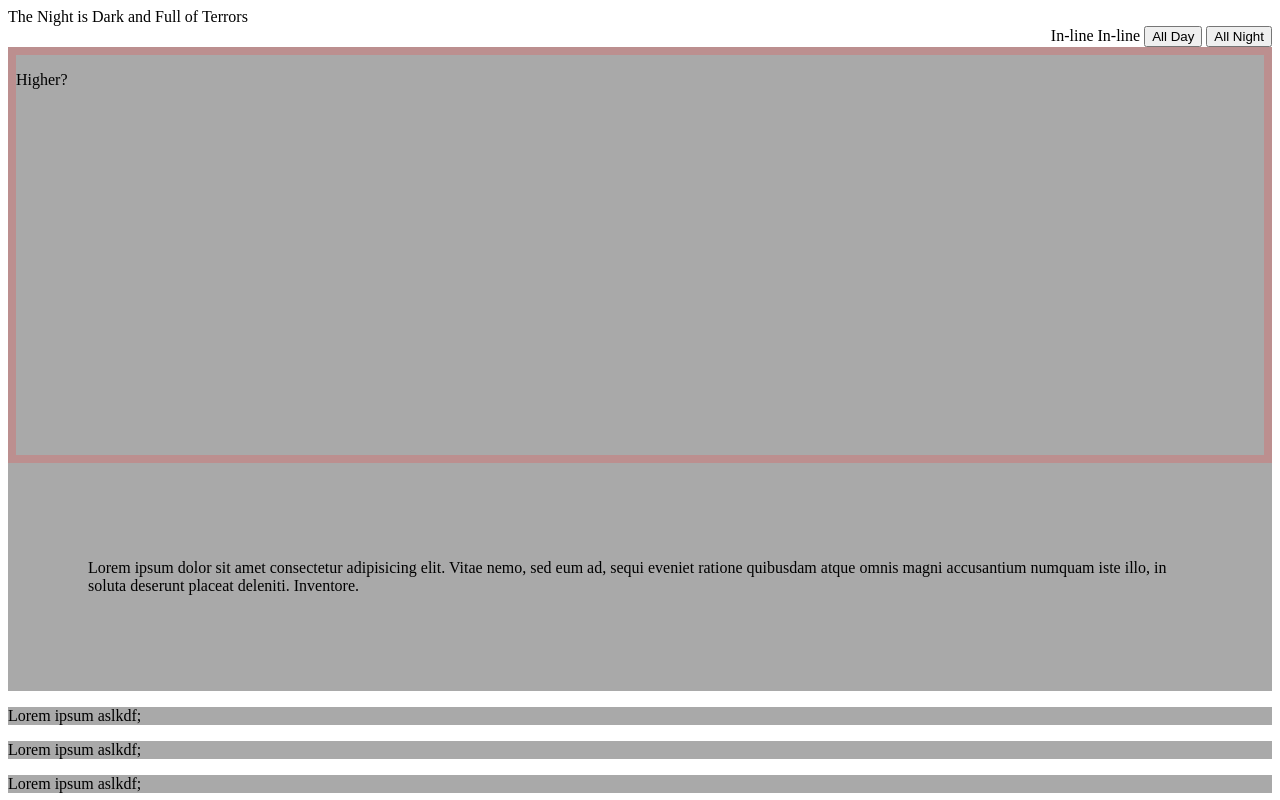
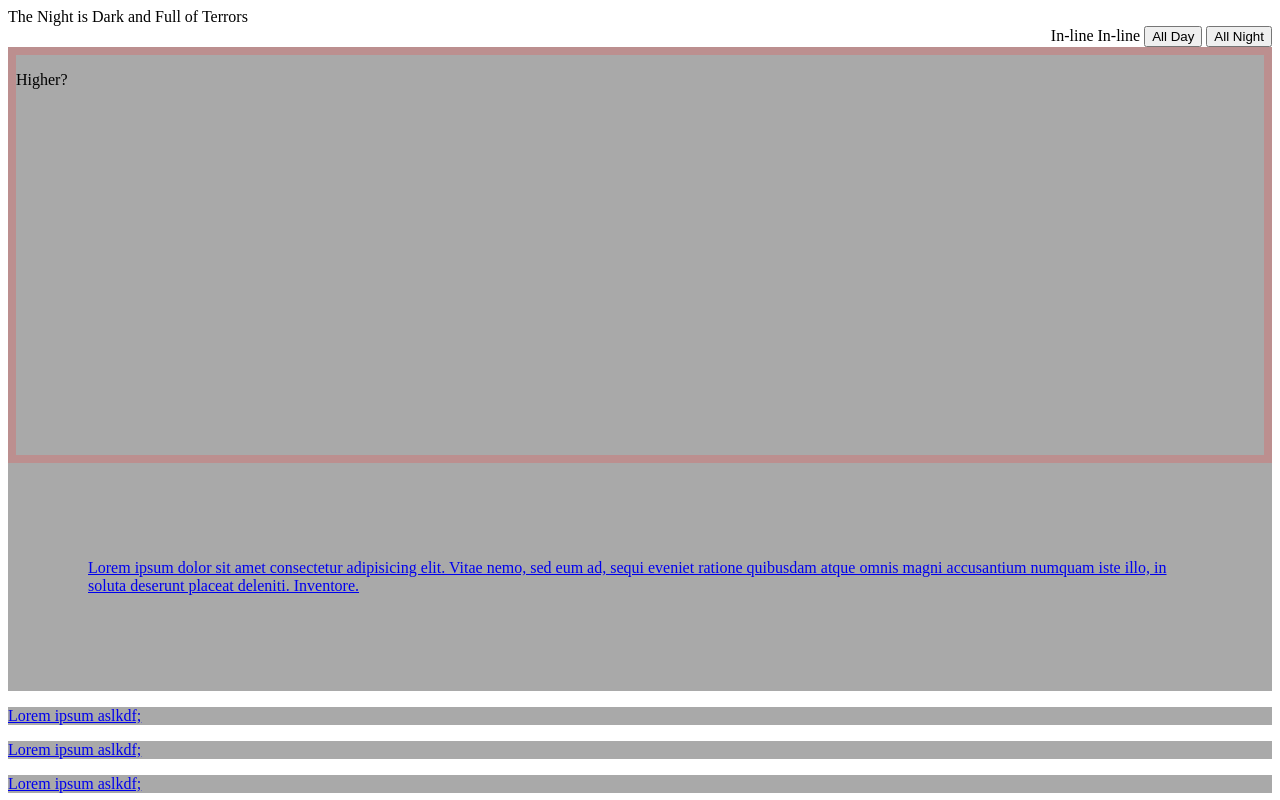
Before and after one commit to codejoy-wins/fun, a plain HTML site: page templates/page2.html in a window 1280 px wide. Shown: the top 800 px of the page. Drawn offline with Linux system fonts and the light colour scheme.

Commit message:
link
trial

```diff
--- a/templates/page2.html
+++ b/templates/page2.html
@@ -23,7 +23,7 @@
             <p>Higher?</p>
         </div>
         <div id="middle" class="dark">
-            <p>Lorem ipsum dolor sit amet consectetur adipisicing elit. Vitae nemo, sed eum ad, sequi eveniet ratione quibusdam atque omnis magni accusantium numquam iste illo, in soluta deserunt placeat deleniti. Inventore.</p>
+            <p><a href= "https://stackoverflow.com/questions/54056279/why-is-document-getelementsbyclassname-for-loop-missing-some-elements"> Lorem ipsum dolor sit amet consectetur adipisicing elit. Vitae nemo, sed eum ad, sequi eveniet ratione quibusdam atque omnis magni accusantium numquam iste illo, in soluta deserunt placeat deleniti. Inventore.</p>
         </div>
         <div id="lower" class="dark">
             <p>Lorem ipsum aslkdf;</p>
```
